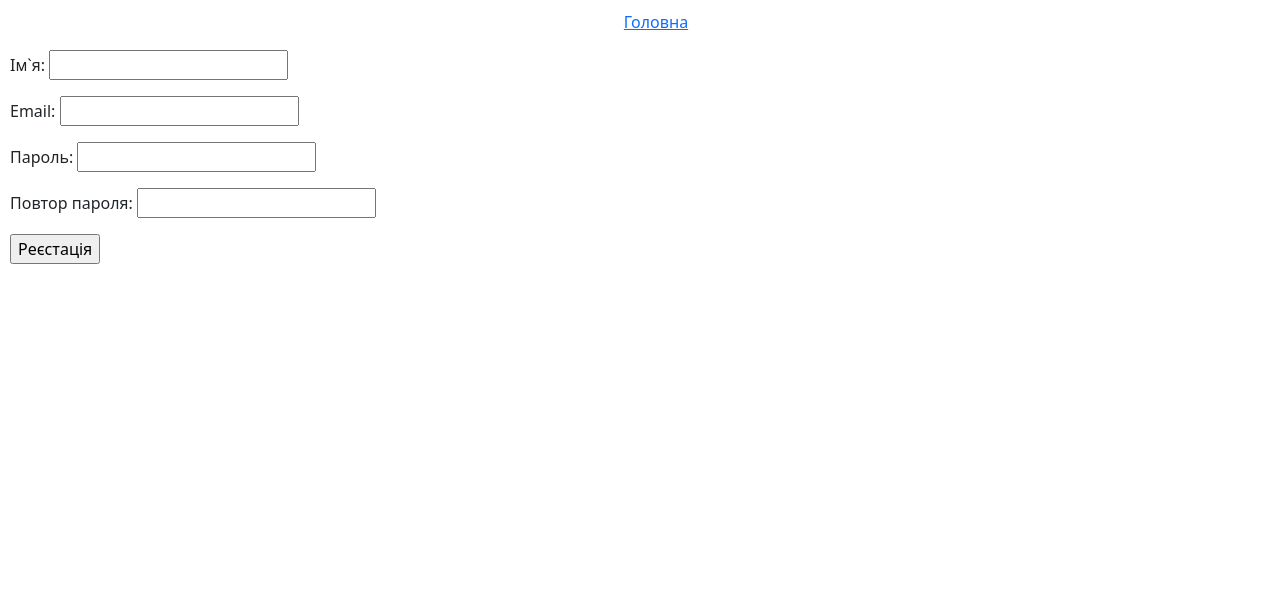
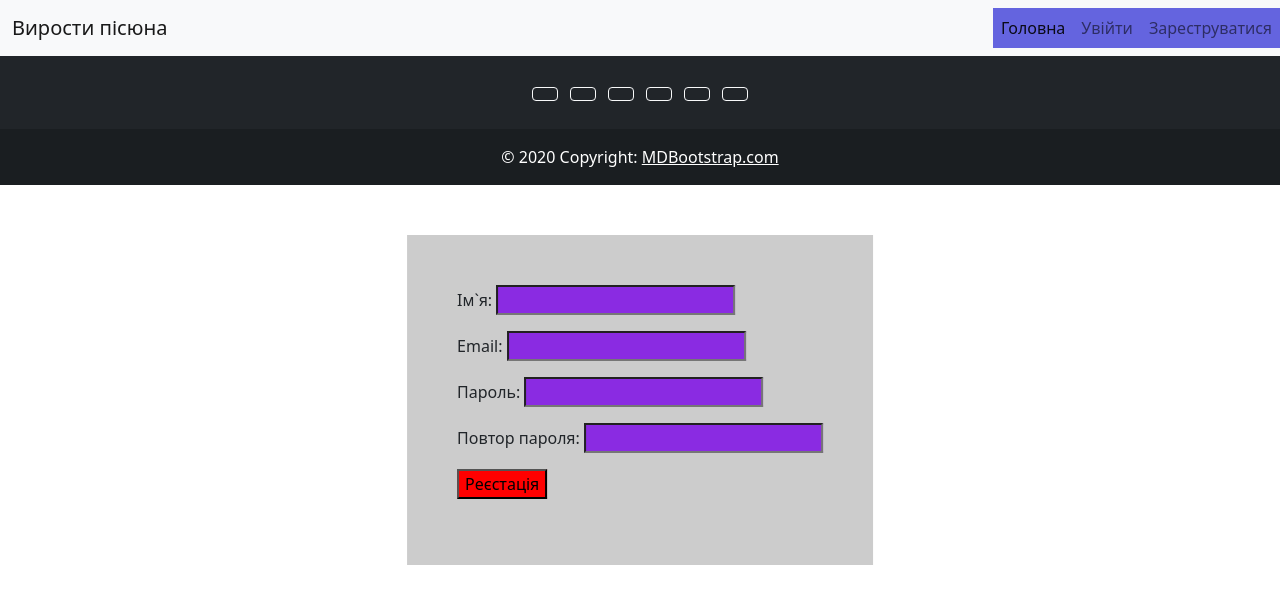
Before and after one commit to andrew18ned/site, a Flask app: page /register in a window 1280 px wide. Shown: the top 604 px of the page. Run offline with Flask 2, Linux system fonts and the light colour scheme.

Commit message:
start UI adn desing

```diff
--- a/static/css/style.css
+++ b/static/css/style.css
@@ -1,12 +1,19 @@
 body {
     margin: 0;
-    padding: 10px;
 }
 
-.main-page {
-    justify-content: center;
-    align-items: center;
+
+
+.navbar-collapse {
+    background: rgb(100, 100, 223);
+    max-width: 500px;
 }
+
+
+
+
+
+
 
 .error {
     text-align: center;
@@ -35,3 +42,21 @@ body {
     max-width: 250px;
     height: auto;
 }
+
+.lol {
+    background: blueviolet;
+}
+
+.register_button {
+    background: red;
+}
+
+
+.form-contect{
+    padding: 50px;
+    background: #ccc;
+    position: fixed; top: 50%; left: 50%;
+    -webkit-transform: translate(-50%, -50%);
+    -ms-transform: translate(-50%, -50%);
+    transform: translate(-50%, -50%);
+  }
--- a/templates/base.html
+++ b/templates/base.html
@@ -19,11 +19,24 @@
 <body>
     {% block content -%}
     {%- block mainmenu -%}
-        <ul class="mainmenu">
-            <center>
-                <a href="/">Головна</a><br>
-            </center>
-        </ul>
+        <nav class="navbar navbar-expand-lg navbar-light bg-light">
+            <div class="container-fluid">
+                <a class="navbar-brand" href="/">Вирости пісюна</a>
+            </div>
+            <div class="navbar-collapse" id="navbarNav">
+                <ul class="navbar-nav">
+                    <li class="nav-item">
+                        <a class="nav-link active" aria-current="page" href="/">Головна</a>
+                    </li>
+                    <li class="nav-item">
+                        <a class="nav-link" href="/login">Увійти</a>
+                    </li>
+                    <li class="nav-item">
+                        <a class="nav-link" href="/register">Зареструватися</a>
+                    </li>
+                </ul>
+            </div>
+        </nav>
     {% endblock mainmenu -%}
     <div class="clear"></div>
     <div class="content">
@@ -34,5 +47,58 @@
         {% endif -%} -->
     </div>
 {% endblock -%}
+
+
+    <footer class="bg-dark text-center text-white">
+        <!-- Grid container -->
+        <div class="container p-4 pb-0">
+        <!-- Section: Social media -->
+        <section class="mb-4">
+            <!-- Facebook -->
+            <a class="btn btn-outline-light btn-floating m-1" href="#!" role="button"
+            ><i class="fab fa-facebook-f"></i
+            ></a>
+
+            <!-- Twitter -->
+            <a class="btn btn-outline-light btn-floating m-1" href="#!" role="button"
+            ><i class="fab fa-twitter"></i
+            ></a>
+
+            <!-- Google -->
+            <a class="btn btn-outline-light btn-floating m-1" href="#!" role="button"
+            ><i class="fab fa-google"></i
+            ></a>
+
+            <!-- Instagram -->
+            <a class="btn btn-outline-light btn-floating m-1" href="#!" role="button"
+            ><i class="fab fa-instagram"></i
+            ></a>
+
+            <!-- Linkedin -->
+            <a class="btn btn-outline-light btn-floating m-1" href="#!" role="button"
+            ><i class="fab fa-linkedin-in"></i
+            ></a>
+
+            <!-- Github -->
+            <a class="btn btn-outline-light btn-floating m-1" href="#!" role="button"
+            ><i class="fab fa-github"></i
+            ></a>
+        </section>
+        <!-- Section: Social media -->
+        </div>
+        <!-- Grid container -->
+
+        <!-- Copyright -->
+        <div class="text-center p-3" style="background-color: rgba(0, 0, 0, 0.2);">
+        © 2020 Copyright:
+        <a class="text-white" href="https://mdbootstrap.com/">MDBootstrap.com</a>
+        </div>
+        <!-- Copyright -->
+    </footer>
+
 </body>
 </html>
+<!--
+<span class="navbar-text">
+    Navbar text with an inline element
+  </span> -->
--- a/templates/index.html
+++ b/templates/index.html
@@ -5,12 +5,8 @@
 {% block content %}
     {{ super() }}
 
-    <center>
-        <h1>Про гру...</h1>
-        <a href="/login">Увійти</a><br>
-        <a href="/register">Зареєструвати акаунт</a>
 
-    </center>
+    <h1>Про гру...</h1>
     <hr>
     <h3>Top players:</h3>
     <ol>
--- a/templates/login.html
+++ b/templates/login.html
@@ -34,6 +34,7 @@
             <p><a href="{{ url_for('register') }}">Зареєструватися</a></p>
         </form>
 
+
         <!-- <form class="row g-3" method="post">
             <div class="col-md-6">
                 <label class="form-label">Email</label>
--- a/templates/register.html
+++ b/templates/register.html
@@ -16,12 +16,12 @@
                         {% endfor %}
                     </span>
                 {% else %}
-                    {{ field() }}
+                    {{ field(class="lol") }}
                 {% endif %}
             </p>
         {% endfor %}
 
-        <p>{{ form.submit() }}</p>
+        <p>{{ form.submit(class="register_button") }}</p>
     </form>
     <!-- <div class="form-registration">
         <center>
```
Lines whose indentation alone changed are shown as unchanged.
